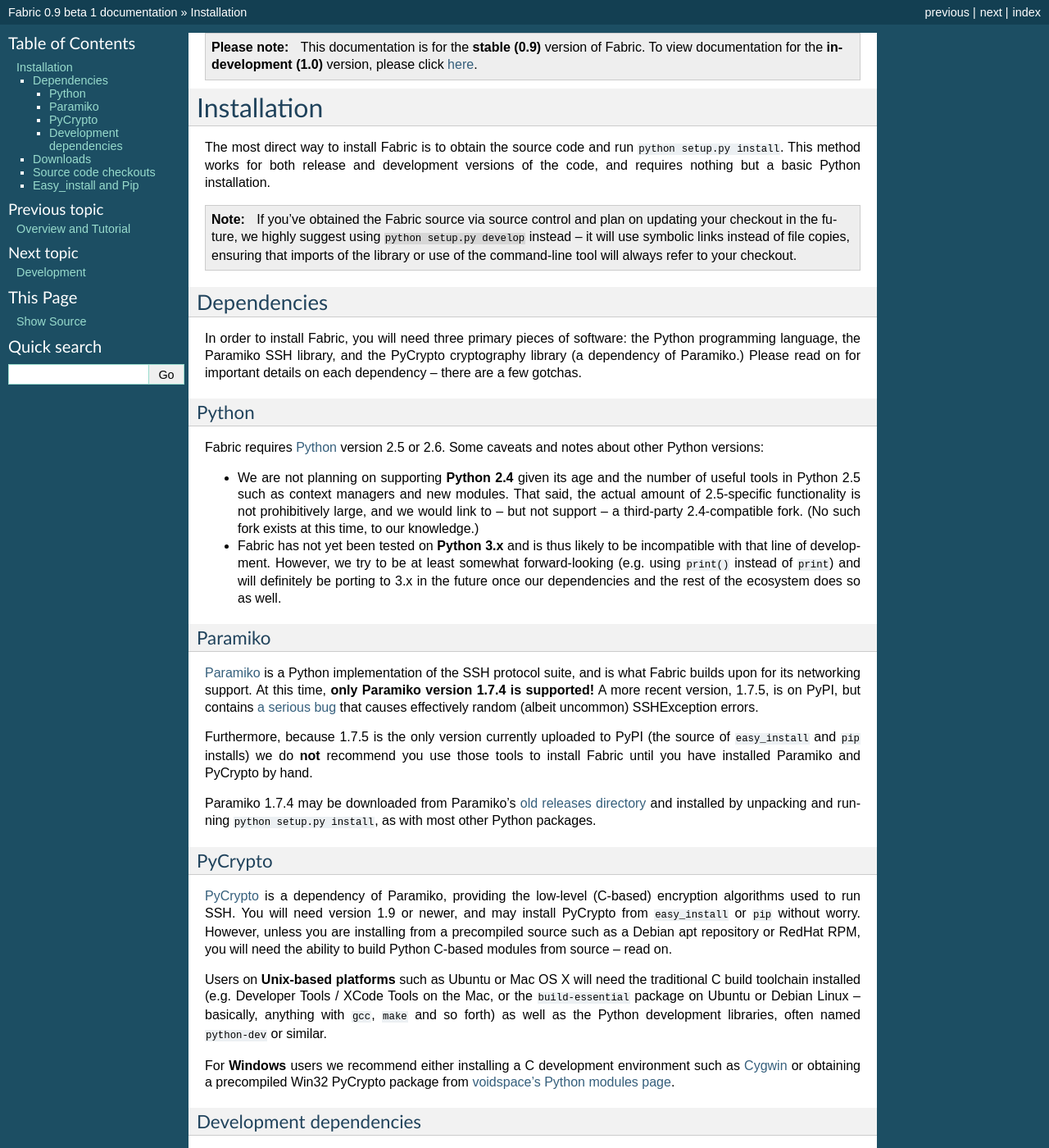
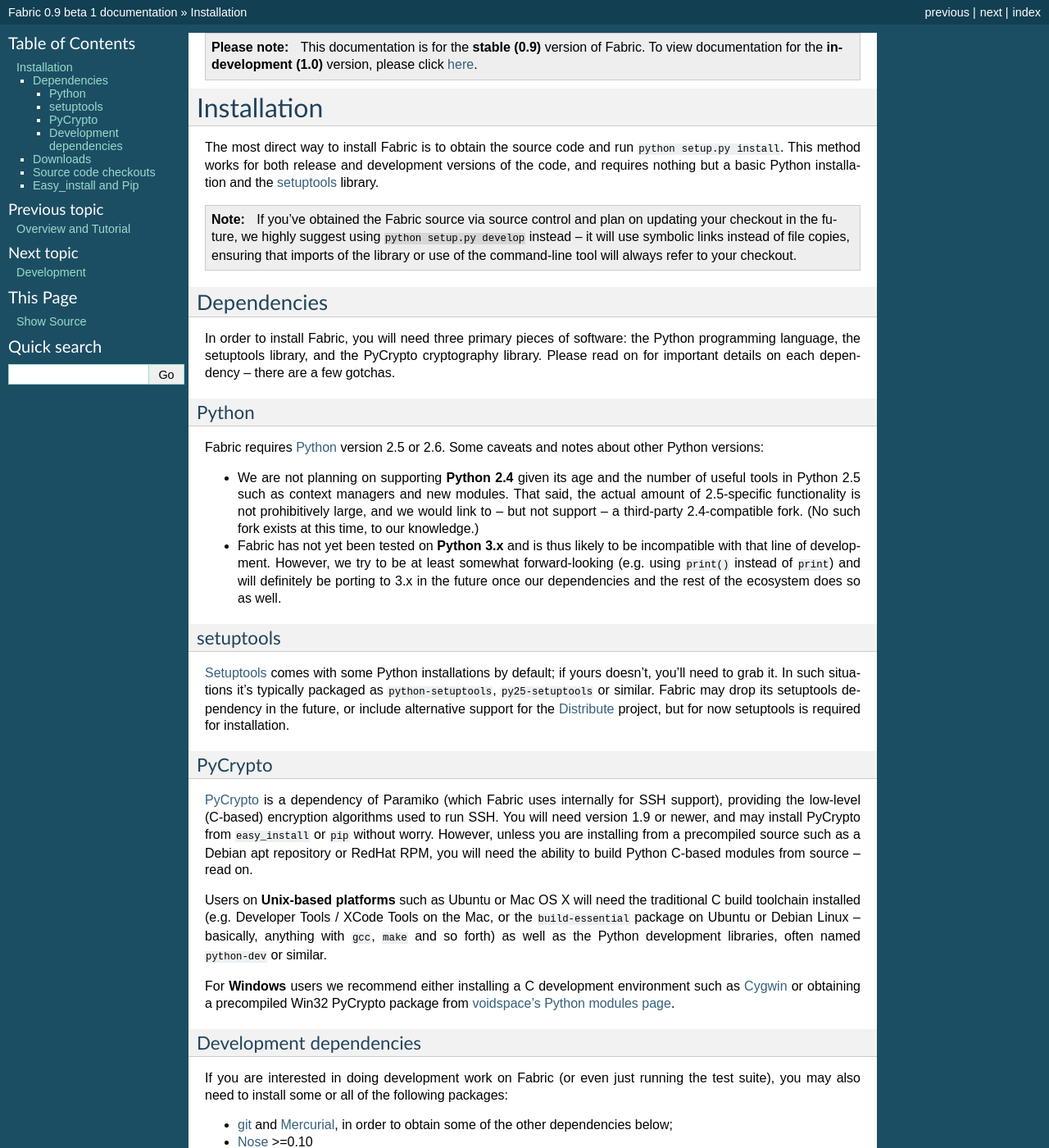
Before and after one commit to fabric/fabric, a Sphinx documentation site: the page built from docs/installation.rst, in a window 1280 px wide and 1400 px high. Shown: the whole window at 82% size. Built offline with Sphinx 7.4.7, drawn with Linux system fonts in a browser that asks for light colours; some of the changed text lies outside the part shown.

Commit message:
Update docs re: Paramiko, setuptools
* Paramiko warnings and dependency mention removed;
* Setuptools dependency made explicitly obvious.

```diff
--- a/docs/index.rst
+++ b/docs/index.rst
@@ -11,12 +11,6 @@
 
 Installation
 ============
-
-.. warning::
-
-    Fabric's primary dependency, Paramiko, has a severe bug in its latest
-    version.  Please see the :doc:`installation` page for more details
-    before using ``easy_install`` or ``pip`` to install Fabric!
 
 Stable releases of Fabric are best installed via ``easy_install`` or ``pip``;
 or you may download TGZ or ZIP source archives from a couple of official
--- a/docs/installation.rst
+++ b/docs/installation.rst
@@ -4,7 +4,8 @@
 
 The most direct way to install Fabric is to obtain the source code and run
 ``python setup.py install``. This method works for both release and development
-versions of the code, and requires nothing but a basic Python installation.
+versions of the code, and requires nothing but a basic Python installation and
+the `setuptools`_ library.
 
 .. note::
 
@@ -17,10 +18,10 @@
 Dependencies
 ============
 
-In order to install Fabric, you will need three primary pieces of
-software: the Python programming language, the Paramiko SSH library, and
-the PyCrypto cryptography library (a dependency of Paramiko.) Please read
-on for important details on each dependency -- there are a few gotchas.
+In order to install Fabric, you will need three primary pieces of software: the
+Python programming language, the setuptools library, and the PyCrypto
+cryptography library. Please read on for important details on each dependency
+-- there are a few gotchas.
 
 Python
 ------
@@ -39,36 +40,28 @@
   will definitely be porting to 3.x in the future once our dependencies and the
   rest of the ecosystem does so as well.
 
-.. _paramiko-warning:
+setuptools
+----------
 
-Paramiko
---------
+`Setuptools`_ comes with some Python installations by default; if yours doesn't,
+you'll need to grab it. In such situations it's typically packaged as
+``python-setuptools``, ``py25-setuptools`` or similar. Fabric may drop its
+setuptools dependency in the future, or include alternative support for the
+`Distribute`_ project, but for now setuptools is required for installation.
 
-`Paramiko <http://www.lag.net/paramiko/>`_ is a Python implementation of the
-SSH protocol suite, and is what Fabric builds upon for its networking support.
-At this time, **only Paramiko version 1.7.4 is supported!** A more recent
-version, 1.7.5, is on PyPI, but contains `a serious bug
-<https://bugs.launchpad.net/paramiko/+bug/413850>`_ that causes effectively
-random (albeit uncommon) SSHException errors.
-
-Furthermore, because 1.7.5 is the only version currently uploaded to PyPI (the
-source of ``easy_install`` and ``pip`` installs) we do **not** recommend you
-use those tools to install Fabric until you have installed Paramiko and
-PyCrypto by hand.
-
-Paramiko 1.7.4 may be downloaded from Paramiko's `old releases directory
-<http://www.lag.net/paramiko/download/>`_ and installed by unpacking and
-running ``python setup.py install``, as with most other Python packages.
+.. _setuptools: http://pypi.python.org/pypi/setuptools
+.. _Distribute: http://pypi.python.org/pypi/distribute
 
 PyCrypto
 --------
 
 `PyCrypto <http://www.amk.ca/python/code/crypto.html>`_ is a dependency of
-Paramiko, providing the low-level (C-based) encryption algorithms used to run
-SSH. You will need version 1.9 or newer, and may install PyCrypto from
-``easy_install`` or ``pip`` without worry. However, unless you are installing
-from a precompiled source such as a Debian apt repository or RedHat RPM, you
-will need the ability to build Python C-based modules from source -- read on.
+Paramiko (which Fabric uses internally for SSH support), providing the
+low-level (C-based) encryption algorithms used to run SSH. You will need
+version 1.9 or newer, and may install PyCrypto from ``easy_install`` or ``pip``
+without worry. However, unless you are installing from a precompiled source
+such as a Debian apt repository or RedHat RPM, you will need the ability to
+build Python C-based modules from source -- read on.
 
 Users on **Unix-based platforms** such as Ubuntu or Mac OS X will need the
 traditional C build toolchain installed (e.g. Developer Tools / XCode Tools on
@@ -88,12 +81,15 @@
 the test suite), you may also need to install some or all of the following
 packages:
 
+* `git <http://git-scm.com>`_ and `Mercurial`_, in order to obtain some of the
+  other dependencies below;
 * `Nose <http://code.google.com/p/python-nose/>`_ >=0.10
 * `Coverage <http://nedbatchelder.com/code/modules/coverage.html>`_ >=2.85
 * `PyLint <http://www.logilab.org/857>`_ >=0.18
 * `Fudge <http://farmdev.com/projects/fudge/index.html>`_ >=0.9.2
 * `Sphinx <http://sphinx.pocoo.org/>`_ >= 0.6.1
 
+.. _Mercurial: http://mercurial.selenic.com/wiki/
 
 Downloads
 =========
@@ -138,15 +134,9 @@
 Easy_install and Pip
 ====================
 
-Fabric tries hard to play nice with packaging systems such as Python's
-``setuptools``, and as such it may be installed via either `easy_install
+Fabric may be installed via either `easy_install
 <http://wiki.python.org/moin/CheeseShopTutorial>`_ or `pip
 <http://pip.openplans.org>`_.
-
-.. warning::
-
-    Please see the :ref:`above warning concerning Paramiko <paramiko-warning>`
-    before attempting to install Fabric via ``easy_install`` or ``pip``.
 
 Fabric's source distribution also comes with a ``pip`` requirements file
 called ``requirements.txt``, containing the various development requirements
```
